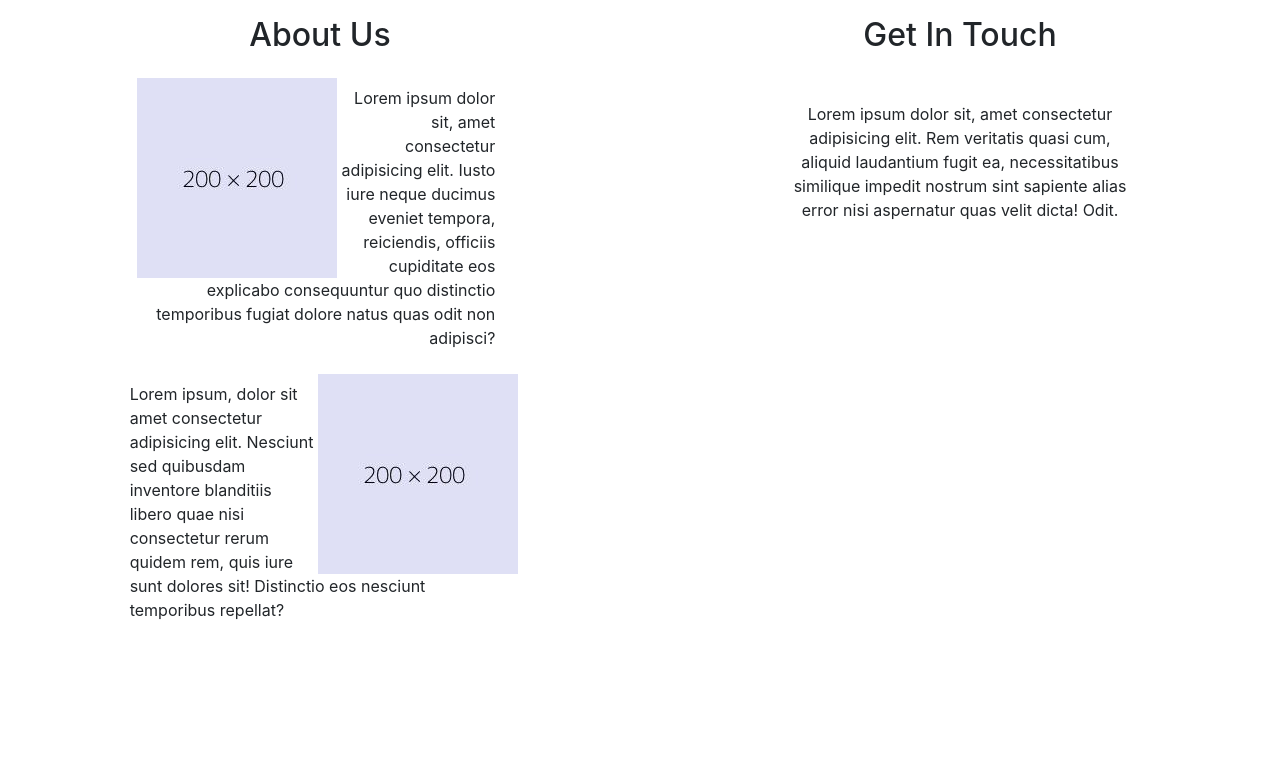
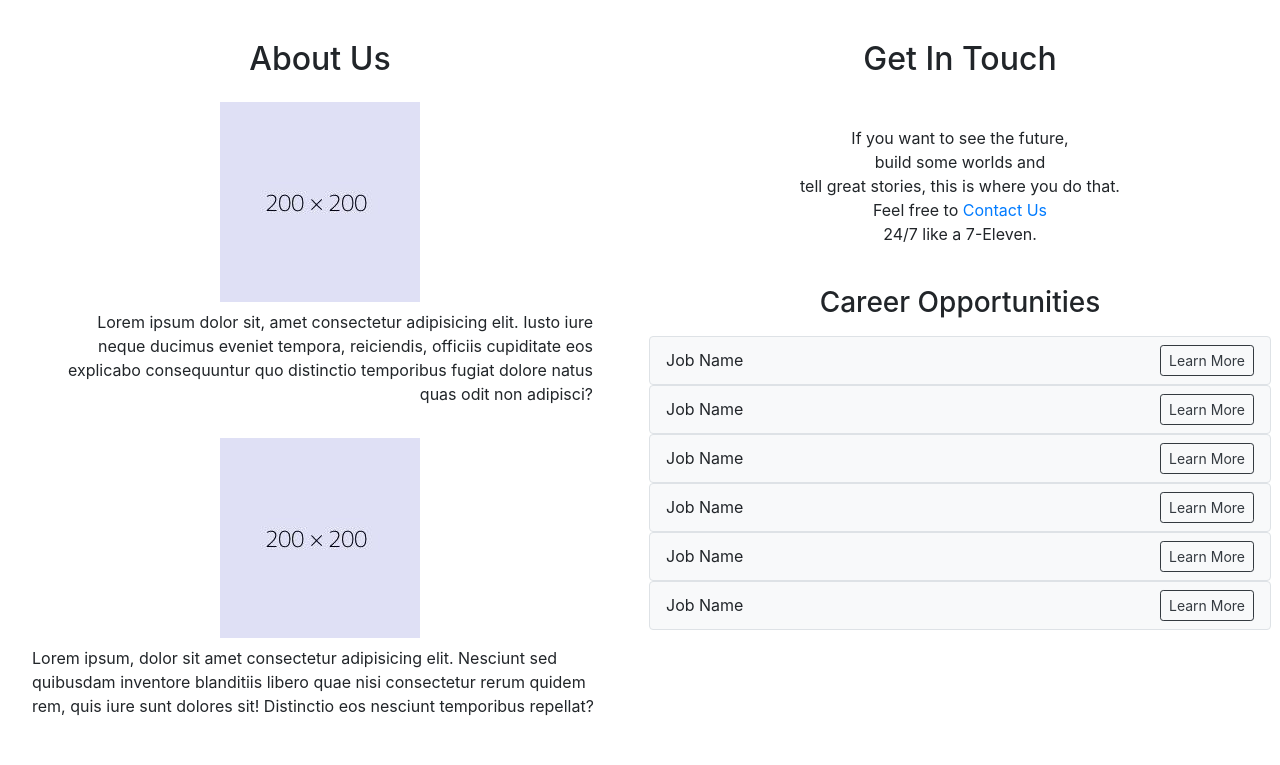
Before and after one commit to sighmn/WebDevProject, a PHP site: page /pure.html in a window 1280 px wide. Shown: the top 765 px of the page. Run offline with PHP 8.4, Linux system fonts and the light colour scheme; some web fonts are replaced.

Commit message:
Completion of pure.html layout w/ added CSS

```diff
--- a/pure.html
+++ b/pure.html
@@ -18,13 +18,14 @@
 
 <body>
     <div class="container-fluid">
-        <div class="row justify-content-around">
+        <div class="row justify-content-around flex-wrap">
             <!-- Left side: About Us -->
-            <div class="col-4">
+            <div class="col-12 col-md-6 p-4">
                 <h2 class="text-center p-3">About Us</h2>
-                <div class="col-auto">
+                <!-- Images w/ Paragraphs -->
+                <div class="col-auto mb-4">
                     <a href="#">
-                        <img src="/placeholder.jpg" class="img-fluid" alt="Pure Imagination Photo" style="float: left;">
+                        <img src="/placeholder.jpg" class="img-fluid float-start me-3" alt="Pure Imagination Photo">
                     </a>
                     <p class="text-right p-2">Lorem ipsum dolor sit, amet consectetur adipisicing elit. Iusto iure
                         neque
@@ -39,8 +40,7 @@
                 <div class="row justify-content-around">
                     <div class="col-auto">
                         <a href="#">
-                            <img src="/placeholder.jpg" class="img-fluid" alt="Pure Imagination Photo 2"
-                                style="float: right;">
+                            <img src="/placeholder.jpg" class="img-fluid float-end ms-3" alt="Pure Imagination Photo 2">
                         </a>
                         <p class="text-left p-2">Lorem ipsum, dolor sit amet consectetur adipisicing elit. Nesciunt sed
                             quibusdam inventore
@@ -50,12 +50,52 @@
                 </div>
             </div>
             <!-- Right side: Get in Touch -->
-            <div class="col-4">
+            <div class="col-12 col-md-6 p-4">
                 <h2 class="text-center p-3">Get In Touch</h2>
-                <p class="text-center p-4">Lorem ipsum dolor sit, amet consectetur adipisicing elit. Rem veritatis quasi
-                    cum,
-                    aliquid laudantium fugit ea, necessitatibus similique impedit nostrum sint sapiente alias error nisi
-                    aspernatur quas velit dicta! Odit.</p>
+                <p class="text-center p-4">If you want to see the future,<br />
+                    build some worlds and<br />
+                    tell great stories, this is where you do that.<br />
+                    Feel free to <a href="#">Contact Us</a><br />
+                    24/7 like a 7-Eleven.</p>
+                <!-- Career Opportunities -->
+                <div class="text-center">
+                    <h3 class="fw-bold mb-3">Career Opportunities</h3>
+                    <div class="card-container">
+                        <!-- Job blocks -->
+                        <div class="row g-2">
+                            <div
+                                class="col-12 d-flex justify-content-between align-items-center px-3 py-2 border rounded bg-light">
+                                <span>Job Name</span>
+                                <button class="btn btn-outline-dark btn-sm">Learn More</button>
+                            </div>
+                            <div
+                                class="col-12 d-flex justify-content-between align-items-center px-3 py-2 border rounded bg-light">
+                                <span>Job Name</span>
+                                <button class="btn btn-outline-dark btn-sm">Learn More</button>
+                            </div>
+                            <div
+                                class="col-12 d-flex justify-content-between align-items-center px-3 py-2 border rounded bg-light">
+                                <span>Job Name</span>
+                                <button class="btn btn-outline-dark btn-sm">Learn More</button>
+                            </div>
+                            <div
+                                class="col-12 d-flex justify-content-between align-items-center px-3 py-2 border rounded bg-light">
+                                <span>Job Name</span>
+                                <button class="btn btn-outline-dark btn-sm">Learn More</button>
+                            </div>
+                            <div
+                                class="col-12 d-flex justify-content-between align-items-center px-3 py-2 border rounded bg-light">
+                                <span>Job Name</span>
+                                <button class="btn btn-outline-dark btn-sm">Learn More</button>
+                            </div>
+                            <div
+                                class="col-12 d-flex justify-content-between align-items-center px-3 py-2 border rounded bg-light">
+                                <span>Job Name</span>
+                                <button class="btn btn-outline-dark btn-sm">Learn More</button>
+                            </div>
+                        </div>
+                    </div>
+                </div>
             </div>
         </div>
     </div>
--- a/styles.css
+++ b/styles.css
@@ -22,8 +22,7 @@
 .card-container{
     display: flex;
     justify-content: center;
-    flex-wrap: wrap;
-    gap: 10px;
+    gap: 0.75rem;
 }
 .card {
     width: 300px;
@@ -66,3 +65,20 @@
     background-size: 100% 75vh;
     background-position: center;
 }
+/* Responsive */
+@media (max-width: 768px) {
+    .img-fluid {
+      width: 100%;
+      height: auto;
+    }
+
+    .card-container {
+      gap: 0.5rem;
+    }
+
+    .job-row {
+      flex-direction: column;
+      align-items: flex-start;
+      gap: 0.5rem;
+    }
+  }
```
